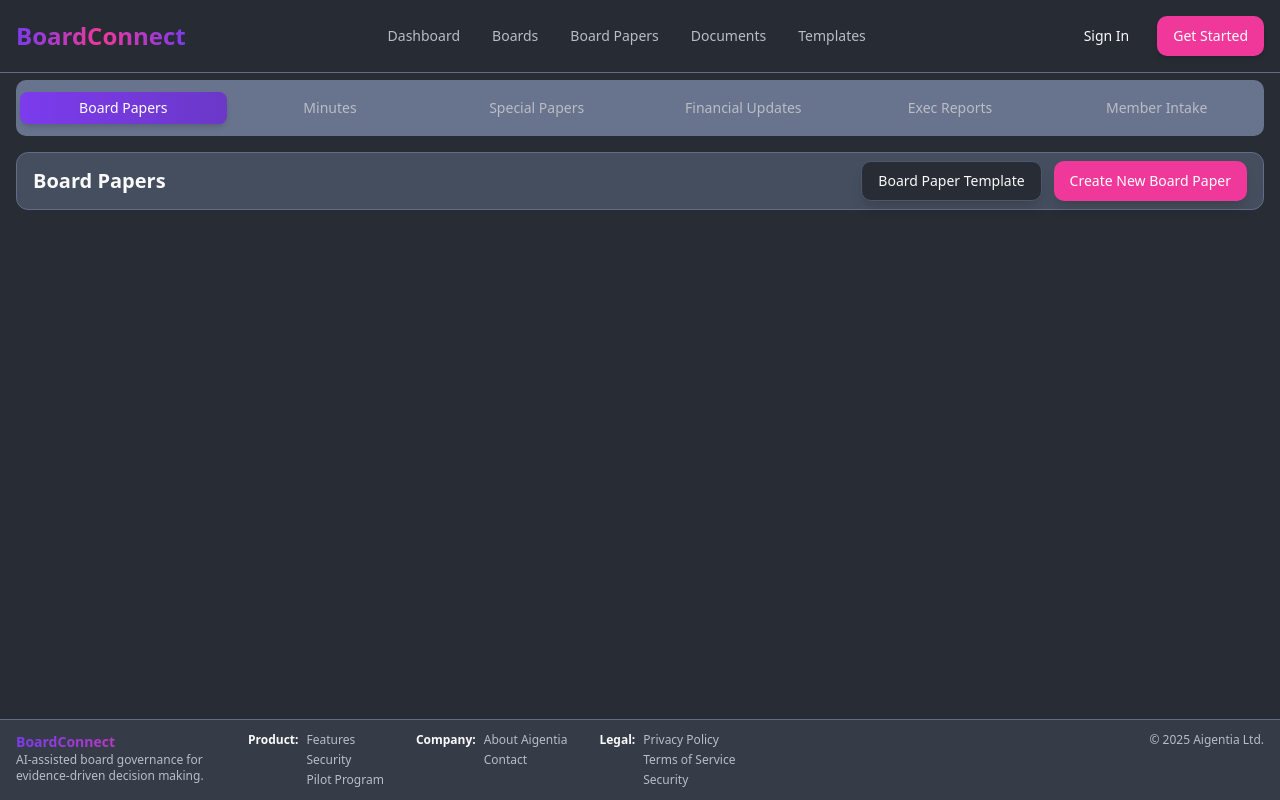
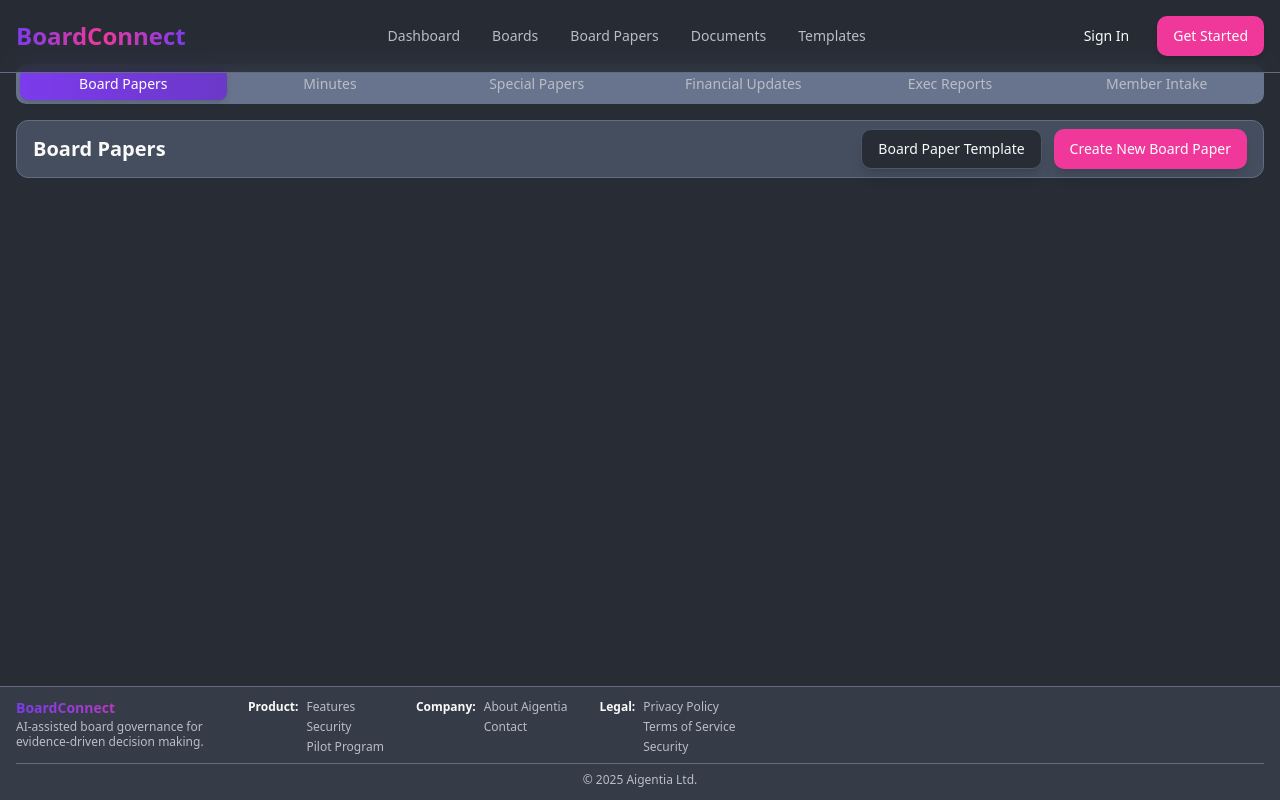
Before and after one commit to DRycroft/DirectorAiT, a React (Vite) app: page /board-papers in a window 1280 px wide. Built offline with nearby package versions, Linux system fonts and the light colour scheme; the HTML template or start-up script is replaced by a standard one.

Commit message:
Refactor header and footer layout

```diff
--- a/src/components/Footer.tsx
+++ b/src/components/Footer.tsx
@@ -6,10 +6,10 @@ const Footer = () => {
       <div className="container mx-auto px-4 py-3">
         <div className="flex flex-wrap items-start gap-x-8 gap-y-2 text-xs">
           <div className="flex-shrink-0">
-            <div className="text-sm font-bold bg-gradient-to-r from-primary to-accent bg-clip-text text-transparent">
+            <div className="text-sm font-bold leading-tight bg-gradient-to-r from-primary to-accent bg-clip-text text-transparent">
               BoardConnect
             </div>
-            <p className="text-xs text-muted-foreground max-w-[200px]">
+            <p className="text-xs text-muted-foreground max-w-[200px] leading-tight mt-0.5">
               AI-assisted board governance for evidence-driven decision making.
             </p>
           </div>
@@ -39,10 +39,10 @@ const Footer = () => {
               <a href="#" className="hover:text-foreground transition-colors">Security</a>
             </div>
           </div>
+        </div>
 
-          <div className="ml-auto text-muted-foreground">
-            © 2025 Aigentia Ltd.
-          </div>
+        <div className="mt-2 pt-2 border-t border-border text-center text-xs text-muted-foreground">
+          © 2025 Aigentia Ltd.
         </div>
       </div>
     </footer>
--- a/src/pages/BoardPapers.tsx
+++ b/src/pages/BoardPapers.tsx
@@ -146,9 +146,9 @@ const BoardPapers = () => {
   return (
     <div className="min-h-screen bg-background flex flex-col">
       <Navigation />
-      <main className="flex-1 container mx-auto px-4 pt-20 pb-4 max-w-7xl">
+      <main className="flex-1 container mx-auto px-4 pt-16 pb-4 max-w-7xl">
         <Tabs defaultValue="papers" className="w-full flex-1">
-          <TabsList className="grid w-full grid-cols-6 mb-4 h-14">
+          <TabsList className="grid w-full grid-cols-6 mb-4 h-10">
             <TabsTrigger value="papers" className="data-[state=active]:bg-gradient-to-r data-[state=active]:from-primary data-[state=active]:to-primary/80 data-[state=active]:text-white data-[state=active]:shadow-md">Board Papers</TabsTrigger>
             <TabsTrigger value="minutes" className="data-[state=active]:bg-gradient-to-r data-[state=active]:from-primary data-[state=active]:to-primary/80 data-[state=active]:text-white data-[state=active]:shadow-md">Minutes</TabsTrigger>
             <TabsTrigger value="special" className="data-[state=active]:bg-gradient-to-r data-[state=active]:from-primary data-[state=active]:to-primary/80 data-[state=active]:text-white data-[state=active]:shadow-md">Special Papers</TabsTrigger>
```
